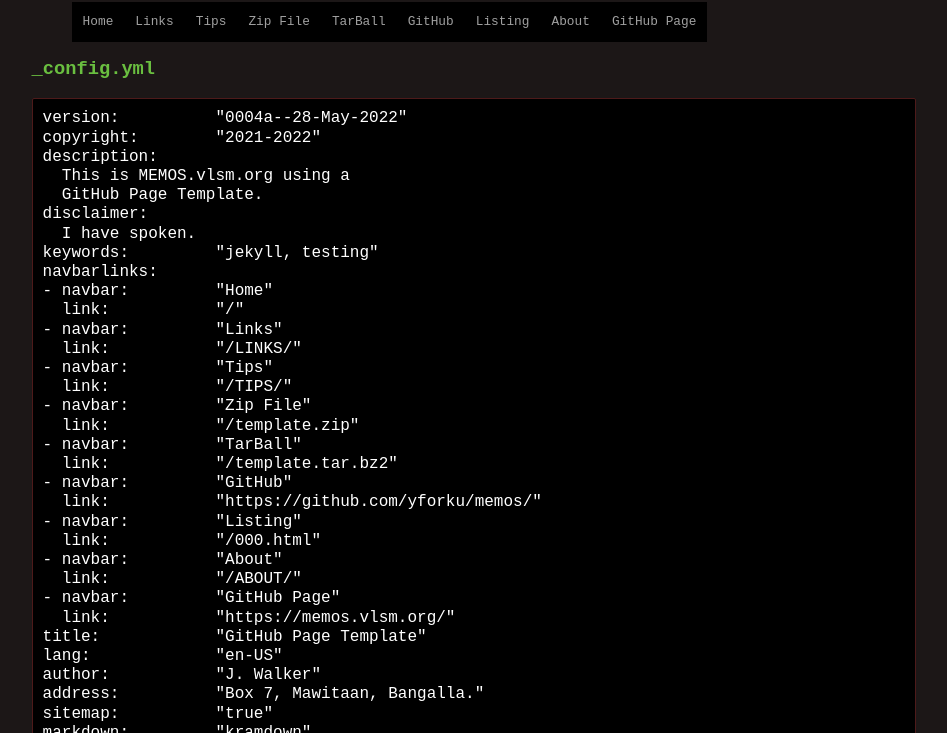
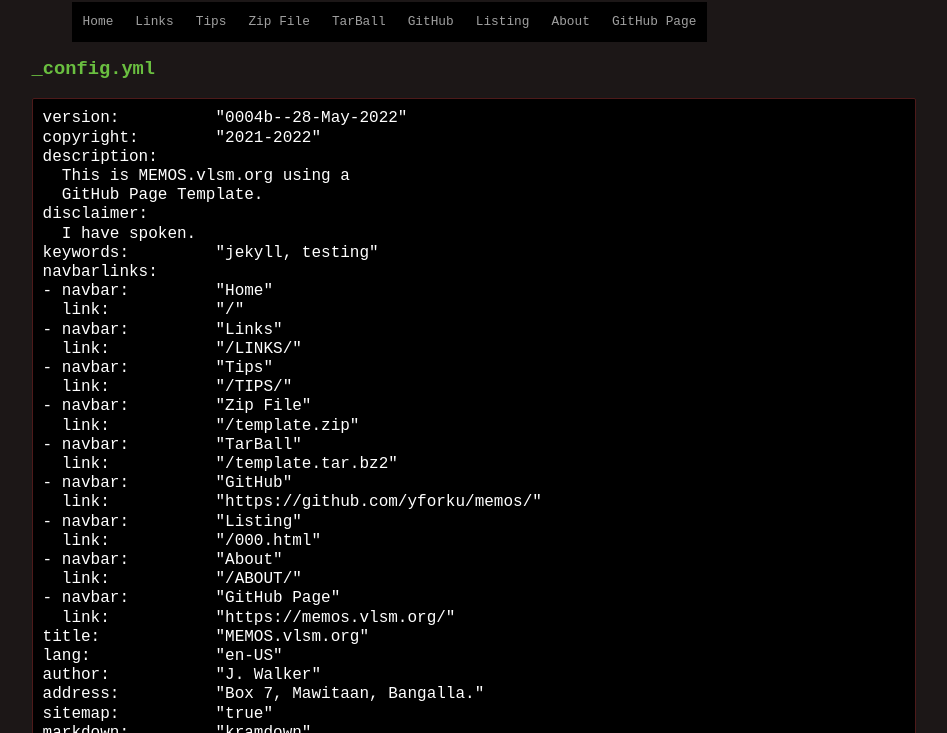
Before and after one commit to yforku/memos, a Jekyll site: the page built from 000.md, in a window 1280 px wide and 1400 px high. Shown: the part 169-902 px from the top of the window, without its empty margins (166-1113 px from the left). Built offline with Jekyll 4.4.1, drawn with Linux system fonts in a browser that asks for light colours; some of the changed text lies outside the part shown.

Commit message:
modified:   000.md

````diff
--- a/000.md
+++ b/000.md
@@ -5,7 +5,7 @@
 ### _config.yml
 
 ```
-version:          "0004a--28-May-2022"
+version:          "0004b--28-May-2022"
 copyright:        "2021-2022"
 description:
   This is MEMOS.vlsm.org using a
@@ -32,7 +32,7 @@
   link:           "/ABOUT/"
 - navbar:         "GitHub Page"
   link:           "https://memos.vlsm.org/"
-title:            "GitHub Page Template"
+title:            "MEMOS.vlsm.org"
 lang:             "en-US"
 author:           "J. Walker"
 address:          "Box 7, Mawitaan, Bangalla."
--- a/_config.yml
+++ b/_config.yml
@@ -1,4 +1,4 @@
-version:          "0004a--28-May-2022"
+version:          "0004b--28-May-2022"
 copyright:        "2021-2022"
 description:
   This is MEMOS.vlsm.org using a
@@ -25,7 +25,7 @@
   link:           "/ABOUT/"
 - navbar:         "GitHub Page"
   link:           "https://memos.vlsm.org/"
-title:            "GitHub Page Template"
+title:            "MEMOS.vlsm.org"
 lang:             "en-US"
 author:           "J. Walker"
 address:          "Box 7, Mawitaan, Bangalla."
````
Also changed, not shown: 2 other files.
